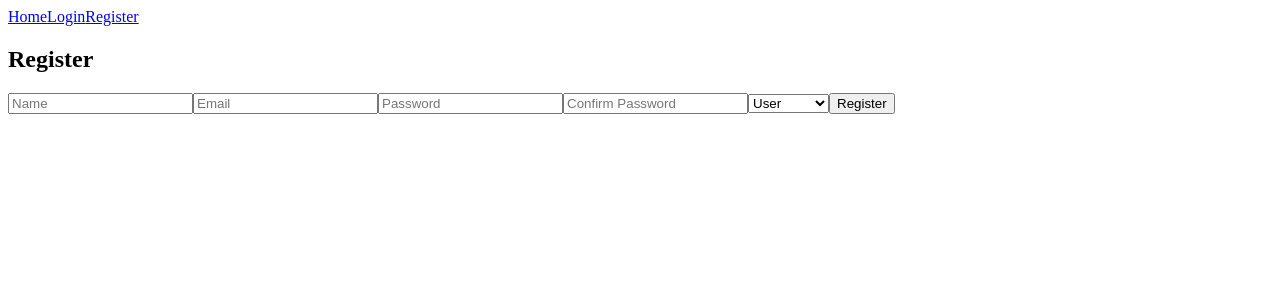
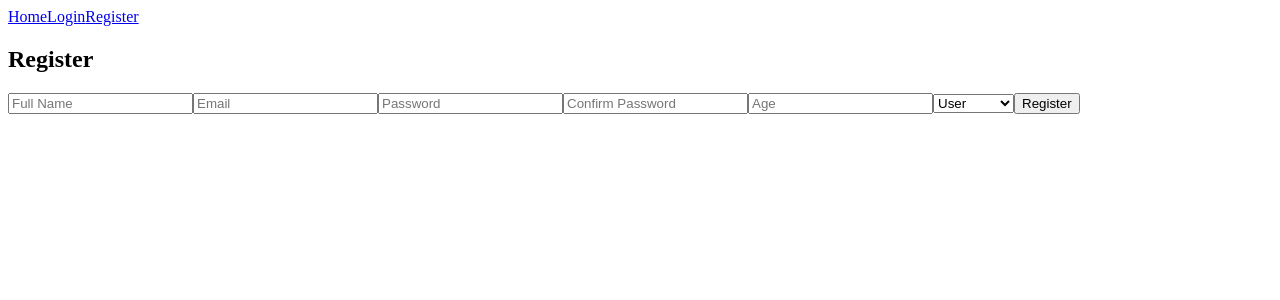
Before and after one commit to dareen-soliman/SoftwareProject, a React (Vite) app in the folder TicketApp/: page /register in a window 1280 px wide. Shown: the top 300 px of the page. Built offline with nearby package versions, Linux system fonts and the light colour scheme; no server answers.

Commit message:
working login and register

```diff
--- a/TicketApp/src/pages/Register.jsx
+++ b/TicketApp/src/pages/Register.jsx
@@ -1,4 +1,3 @@
-// src/pages/Register.jsx
 import { useState } from 'react';
 import { useNavigate } from 'react-router-dom';
 import api from '../services/api';
@@ -11,6 +10,7 @@ function Register() {
     password: '',
     confirmPassword: '',
     role: 'standard',
+    age: '',          // Added age here
   });
   const [error, setError] = useState('');
 
@@ -20,19 +20,32 @@ function Register() {
 
   const handleSubmit = async e => {
     e.preventDefault();
+
     if (form.password !== form.confirmPassword) {
       setError('Passwords do not match');
       return;
     }
 
+    // Split the name into firstName and lastName
+    const [firstName, ...lastNameParts] = form.name.trim().split(' ');
+    const lastName = lastNameParts.join(' ') || '';
+
+    // Check if age is a valid number
+    if (!form.age || isNaN(form.age)) {
+      setError('Please enter a valid age');
+      return;
+    }
+
     try {
-      await await api.post(
+      await api.post(
         '/v1/register',
         {
-      name: form.name,
+          firstName,
+          lastName,
           email: form.email,
           password: form.password,
           role: form.role,
+          age: Number(form.age), // Convert age to number
         },
         {
           headers: {
@@ -52,10 +65,46 @@ function Register() {
       <h2>Register</h2>
       {error && <p style={{ color: 'red' }}>{error}</p>}
       <form onSubmit={handleSubmit}>
-        <input name="name" placeholder="Name" value={form.name} onChange={handleChange} required />
-        <input name="email" type="email" placeholder="Email" value={form.email} onChange={handleChange} required />
-        <input name="password" type="password" placeholder="Password" value={form.password} onChange={handleChange} required />
-        <input name="confirmPassword" type="password" placeholder="Confirm Password" value={form.confirmPassword} onChange={handleChange} required />
+        <input
+          name="name"
+          placeholder="Full Name"
+          value={form.name}
+          onChange={handleChange}
+          required
+        />
+        <input
+          name="email"
+          type="email"
+          placeholder="Email"
+          value={form.email}
+          onChange={handleChange}
+          required
+        />
+        <input
+          name="password"
+          type="password"
+          placeholder="Password"
+          value={form.password}
+          onChange={handleChange}
+          required
+        />
+        <input
+          name="confirmPassword"
+          type="password"
+          placeholder="Confirm Password"
+          value={form.confirmPassword}
+          onChange={handleChange}
+          required
+        />
+        <input
+          name="age"
+          type="number"
+          placeholder="Age"
+          value={form.age}
+          onChange={handleChange}
+          required
+          min={1}
+        />
         <select name="role" value={form.role} onChange={handleChange}>
           <option value="standard">User</option>
           <option value="organizer">Organizer</option>
```
Lines whose indentation alone changed are shown as unchanged.
